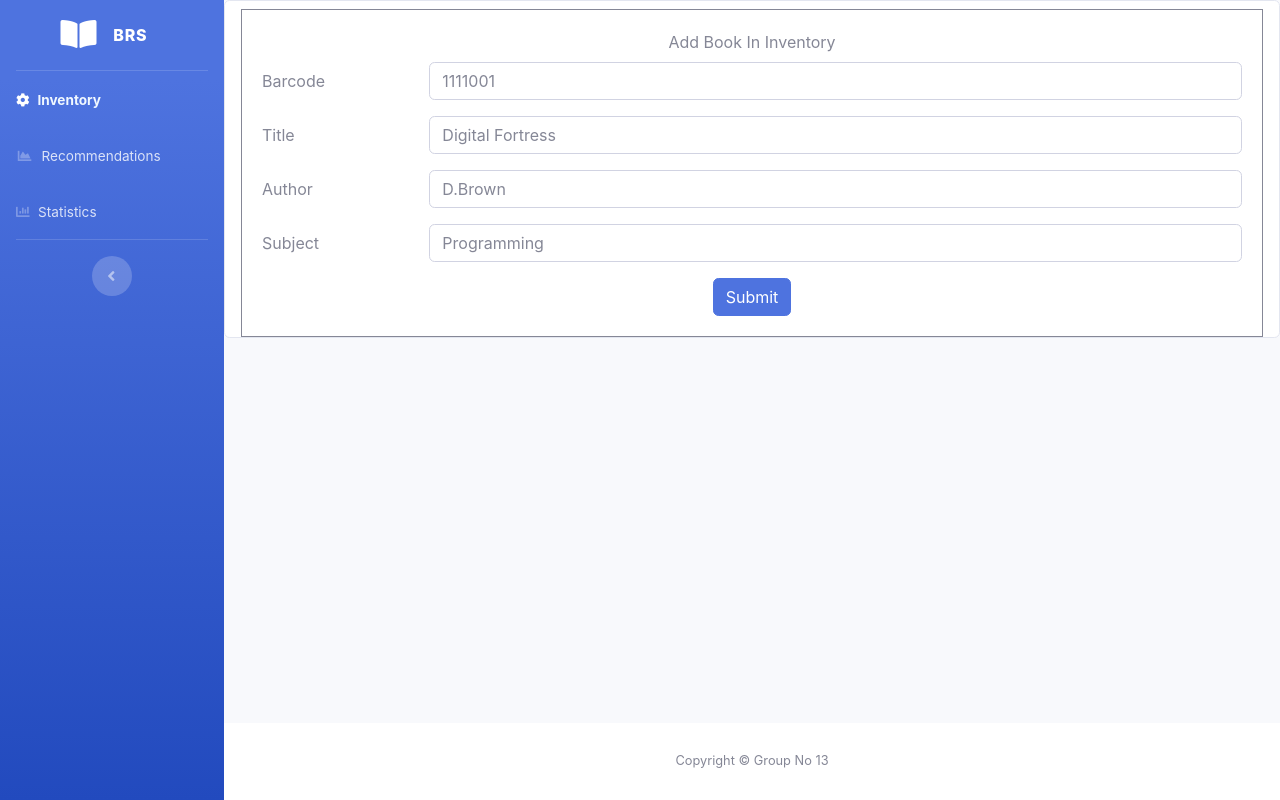
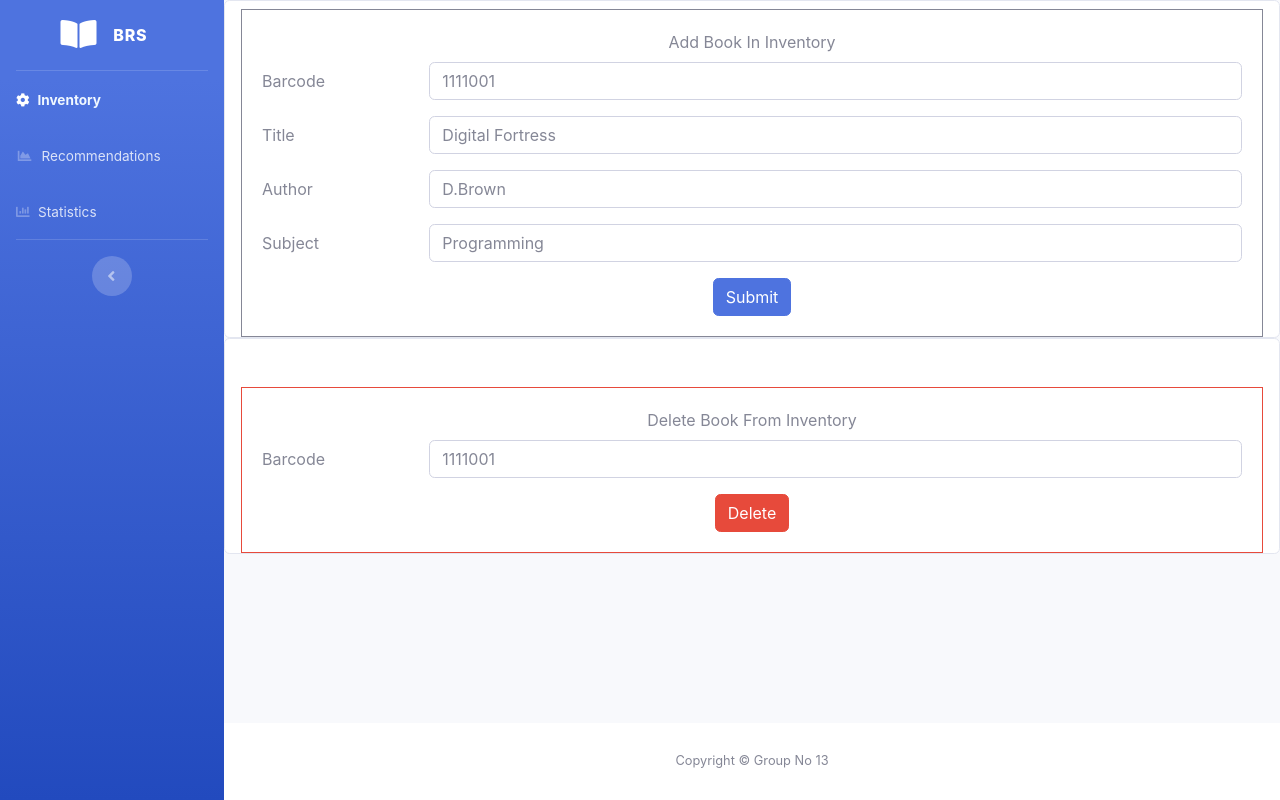
Before and after one commit to sagarbrptr/Book-Recommender-System, a Django app: page /librarianHome in a window 1280 px wide. Run offline with Django 3.2, Linux system fonts and the light colour scheme; some libraries are stand-ins or nearby versions.

Commit message:
Added new table deletedBooks in db and in student model, Deletion(Logical) Functionality added in Librarian

```diff
--- a/BRS/librarian/templates/librarian/librarian-home.html
+++ b/BRS/librarian/templates/librarian/librarian-home.html
@@ -20,7 +20,7 @@
                         {% csrf_token %}
 
                         <div class="form-group row">
-                            <label for="newTitle" class="col-sm-2 col-form-label">Barcode</label>
+                            <label for="newBarcode" class="col-sm-2 col-form-label">Barcode</label>
                             <div class="col-sm-10">
                                 <input required name="newBarocde" type="text" class="form-control" id="newBarocde"
                                     placeholder="1111001">
@@ -66,7 +66,45 @@
 
             {% elif insertFormSubmitted and not insertSuccessful %}
             <div class="alert alert-secondary" role="alert">
-                Error in inserting in books
+                Error in inserting book
+            </div>
+
+            {% endif %}
+
+            <div class="card">
+                <div class="card-body border border-danger mt-5 ml-3 mr-3">
+
+                    <div class="text-center mb-2">
+                        Delete Book From Inventory
+                    </div>
+
+                    <form method="POST">
+                        {% csrf_token %}
+
+                        <div class="form-group row">
+                            <label for="deleteBarocde" class="col-sm-2 col-form-label">Barcode</label>
+                            <div class="col-sm-10">
+                                <input required name="deleteBarocde" type="text" class="form-control" id="deleteBarocde"
+                                    placeholder="1111001">
+                            </div>
+                        </div>
+
+                        <div class="text-center">
+                            <button class="btn btn-danger" value="deleteBookSubmit" name="deleteBookSubmit">Delete</button>
+                        </div>
+
+                    </form>
+                </div>
+            </div>
+
+            {% if deleteFormSubmitted and deleteSuccessful %}
+            <div class="alert alert-danger" role="alert">
+                Book Deleted Successfully
+            </div>
+
+            {% elif deleteFormSubmitted and not deleteSuccessful %}
+            <div class="alert alert-secondary" role="alert">
+                {{deletionErrorMsg}}
             </div>
 
             {% endif %}
--- a/BRS/librarian/views.py
+++ b/BRS/librarian/views.py
@@ -46,6 +46,9 @@ def librarianHome(request):
 
     insertSuccessful = False
     insertFormSubmitted = False
+    deleteFormSubmitted = False
+    deleteSuccessful = False
+    deletionErrorMsg = "Error in deleting book"
 
     if request.POST.get("newBookSubmit"):
         newBarocde = request.POST.get("newBarocde")
@@ -58,13 +61,41 @@ def librarianHome(request):
 
         submitQuery = "Insert into books values('" + newBarocde + "', curdate(), '" + newTitle + "', '" + newAuthor + "', '" + newSubject + "');"
         errorMsg = "Error in inserting in books"
-        print(submitQuery)
+        #print(submitQuery)
 
         insertSuccessful = database.insertOrUpdateOrDelete(submitQuery, errorMsg)
+
+    if request.POST.get("deleteBookSubmit"):
+        deleteFormSubmitted = True
+        deleteBarocde = request.POST.get("deleteBarocde")
+
+        database = DB()
+
+        selectQuery = "select * from books where barcode = '" + deleteBarocde + "';"
+        errorMsg = "Error in selecting from books"
+        print(selectQuery)
+
+        if database.select(selectQuery, errorMsg):  # If there exists row, insert in deletedBooks
+            insertQuery = "insert into deletedBooks select * from books where barcode = '" + deleteBarocde + "';"
+            errorMsg = "Error in inserting in deletedBooks"
+            print(insertQuery)
+
+            if database.insertOrUpdateOrDelete(insertQuery, errorMsg):  #If Successful delete from books
+                deleteQuery = "delete from books where barcode = '" + deleteBarocde + "';"
+                errorMsg = "Error in deleting from Books"
+                print(deleteQuery)
+
+                deleteSuccessful = database.insertOrUpdateOrDelete(deleteQuery, errorMsg)
+
+        else:   # Else book does not exists
+            deletionErrorMsg = "Book with given barcode does not exists or is already deleted"
 
     context = {
         "insertSuccessful" : insertSuccessful,
         "insertFormSubmitted" : insertFormSubmitted,
+        "deleteFormSubmitted" : deleteFormSubmitted,
+        "deleteSuccessful" : deleteSuccessful,
+        "deletionErrorMsg" : deletionErrorMsg,
     }
 
     return render(request,'librarian/librarian-home.html', context)
```
Also changed, not shown: BRS/student/models.py (+11 -0 lines), BRS/student/migrations/0002_deletedbooks.py (added).
